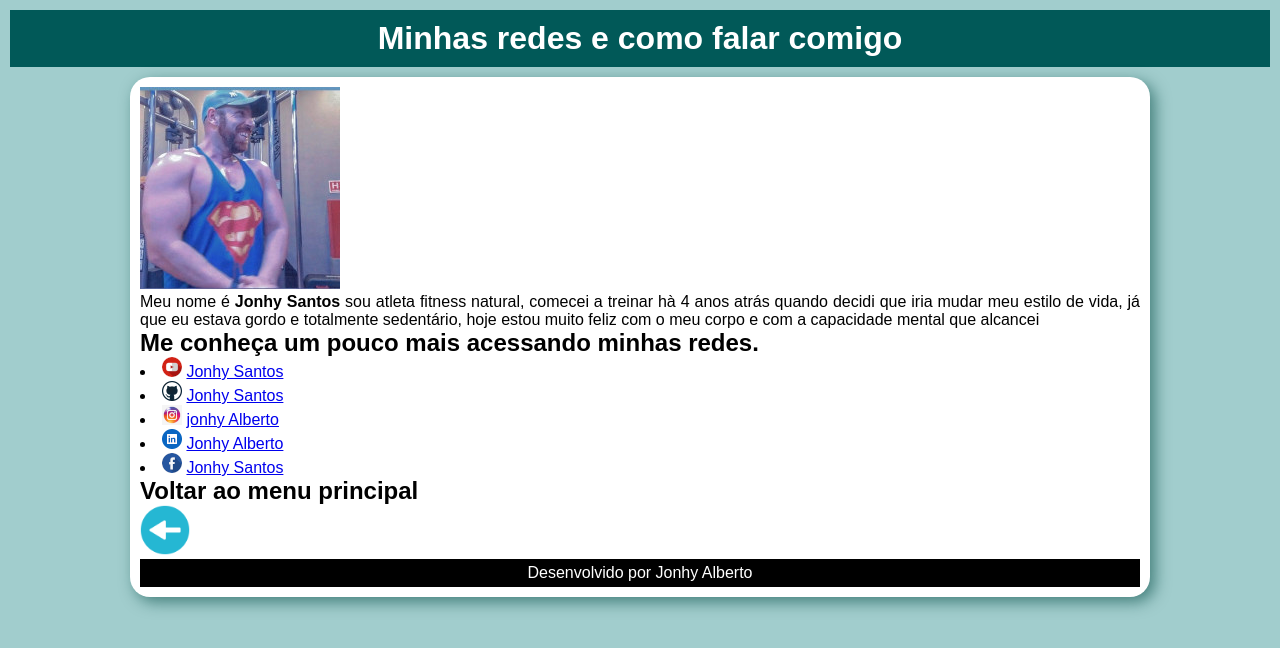
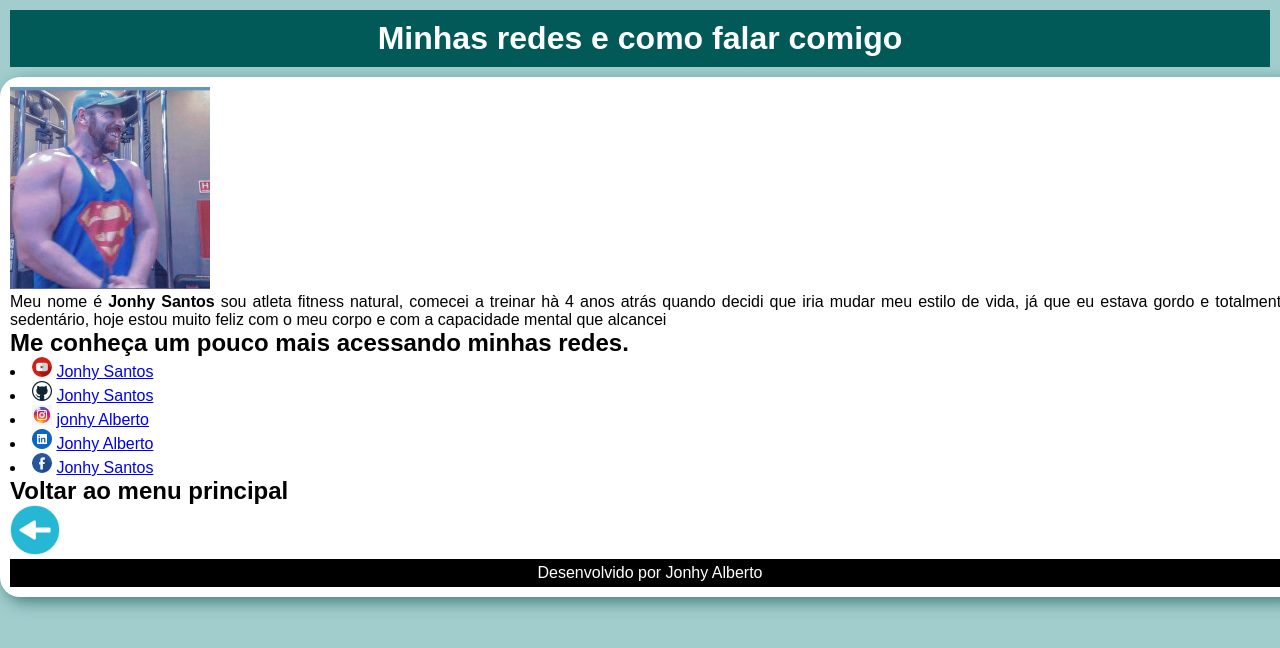
Before and after one commit to jonhysantos/social, a plain HTML site: page index.html in a window 1280 px wide. Drawn offline with Linux system fonts and the light colour scheme.

Commit message:
100  do vw

```diff
--- a/style.css
+++ b/style.css
@@ -13,7 +13,7 @@ main{
     padding: 10px;
     margin: auto;
     min-width: 300px;
-    max-width: 1000px;
+    width: 100vw;
 }
 main img.pricipal {
     max-width: 350px;
```
